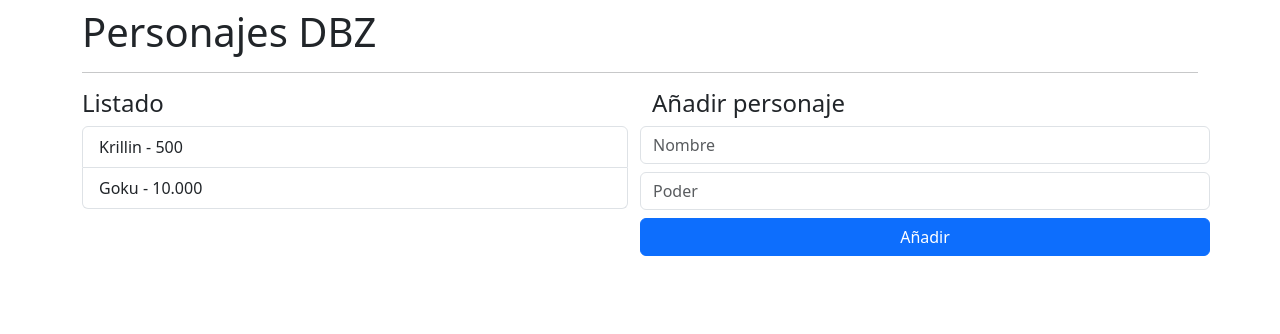
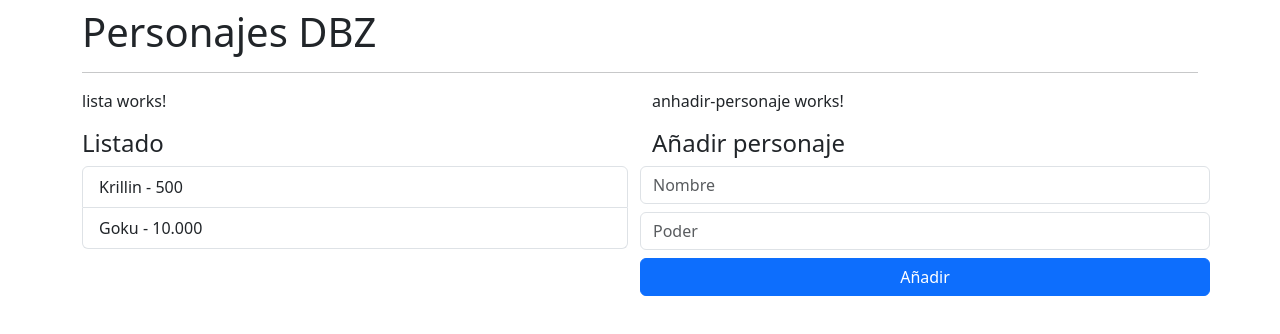
Before and after one commit to FranRDev/CursoAngularDeCeroAExpertoFernandoHerrera, an Angular app in the folder 02-bases/: page / in a window 1280 px wide. Shown: the top 334 px of the page. Built offline with nearby package versions, Linux system fonts and the light colour scheme.

Commit message:
Clase 61. Pensemos en componentes pequeños

```diff
--- /dev/null
+++ b/02-bases/src/app/dbz/components/anhadir-personaje/anhadir-personaje.component.html
@@ -0,0 +1,9 @@
+<p>anhadir-personaje works!</p>
+
+<h4>Añadir personaje</h4>
+
+<form class="row">
+  <input type="text" class="form-control mb-2" placeholder="Nombre">
+  <input type="number" class="form-control mb-2" placeholder="Poder">
+  <button type="submit" class="btn btn-primary">Añadir</button>
+</form>
--- /dev/null
+++ b/02-bases/src/app/dbz/components/lista/lista.component.html
@@ -0,0 +1,8 @@
+<p>lista works!</p>
+
+<h4>Listado</h4>
+
+<ul class="list-group">
+  <li class="list-group-item">Krillin - 500</li>
+  <li class="list-group-item">Goku - 10.000</li>
+</ul>
--- a/02-bases/src/app/dbz/dbz.module.ts
+++ b/02-bases/src/app/dbz/dbz.module.ts
@@ -1,10 +1,14 @@
 import { NgModule } from '@angular/core';
 import { CommonModule } from '@angular/common';
 import { PaginaPrincipalComponent } from './pages/pagina-principal.component';
+import { ListaComponent } from './components/lista/lista.component';
+import { AnhadirPersonajeComponent } from './components/anhadir-personaje/anhadir-personaje.component';
 
 @NgModule({
   declarations: [
-    PaginaPrincipalComponent
+    PaginaPrincipalComponent,
+    ListaComponent,
+    AnhadirPersonajeComponent
   ],
   exports: [
     PaginaPrincipalComponent
--- a/02-bases/src/app/dbz/pages/pagina-principal.component.html
+++ b/02-bases/src/app/dbz/pages/pagina-principal.component.html
@@ -3,21 +3,10 @@
 
 <div class="row">
   <div class="col">
-    <h4>Listado</h4>
-
-    <ul class="list-group">
-      <li class="list-group-item">Krillin - 500</li>
-      <li class="list-group-item">Goku - 10.000</li>
-    </ul>
+    <app-dbz-lista></app-dbz-lista>
   </div>
 
   <div class="col">
-    <h4>Añadir personaje</h4>
-
-    <form class="row">
-      <input type="text" class="form-control mb-2" placeholder="Nombre">
-      <input type="number" class="form-control mb-2" placeholder="Poder">
-      <button type="submit" class="btn btn-primary">Añadir</button>
-    </form>
+    <app-dbz-anhadir-personaje></app-dbz-anhadir-personaje>
   </div>
 </div>
```
Also changed, not shown: 02-bases/src/app/dbz/components/anhadir-personaje/anhadir-personaje.component.ts (added, +8 -0 lines), 02-bases/src/app/dbz/components/lista/lista.component.ts (added, +8 -0 lines), 02-bases/src/app/dbz/components/anhadir-personaje/anhadir-personaje.component.css (added), 02-bases/src/app/dbz/components/lista/lista.component.css (added).
